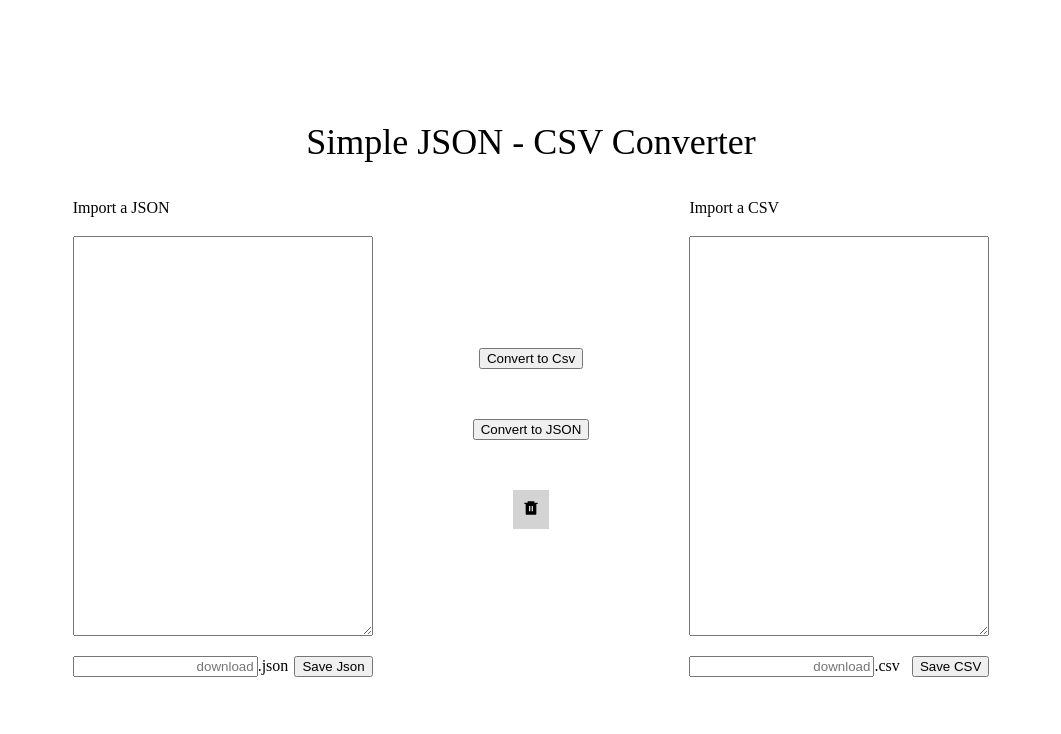
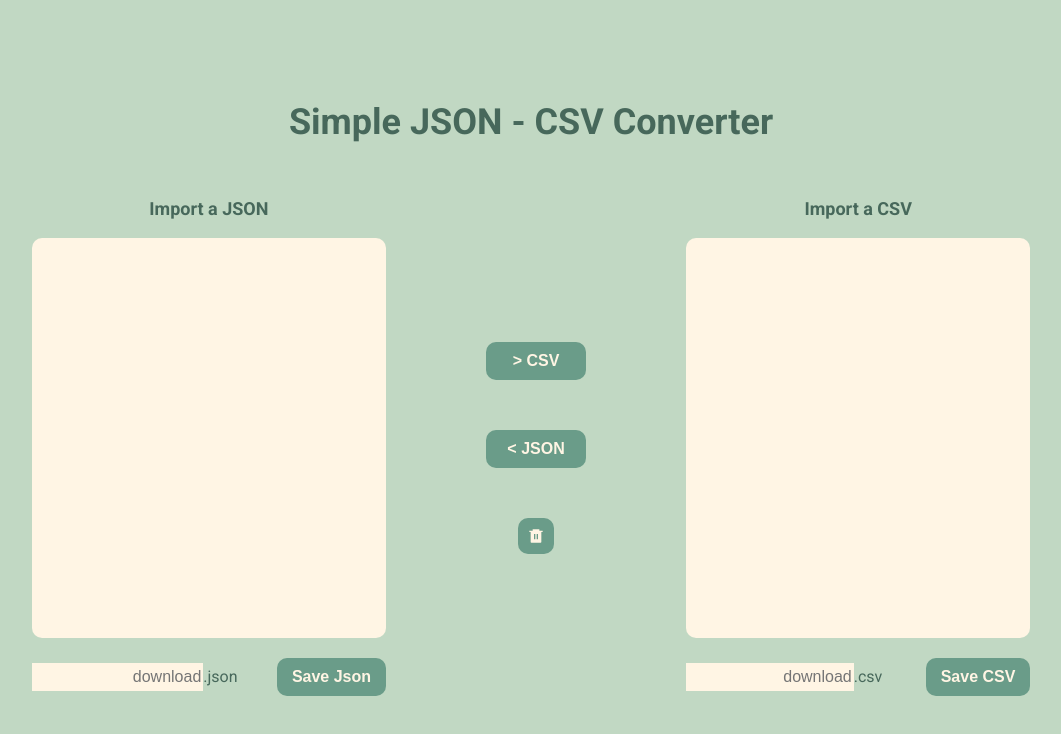
Before and after one commit to sandrarampal/JSONtoCSV-converter, a React (Vite) app: page / in a window 1280 px wide. Shown: the top 734 px of the page, without its empty margins (109-1170 px from the left). Built offline with nearby package versions, Linux system fonts and the light colour scheme.

Commit message:
css done

```diff
--- a/index.html
+++ b/index.html
@@ -4,6 +4,12 @@
     <meta charset="UTF-8" />
     <meta name="viewport" content="width=device-width, initial-scale=1.0" />
     <title>JSON-CSV Convertor</title>
+    <link rel="preconnect" href="https://fonts.googleapis.com" />
+    <link rel="preconnect" href="https://fonts.gstatic.com" crossorigin />
+    <link
+      href="https://fonts.googleapis.com/css2?family=Bangers&family=Comic+Neue:ital,wght@0,300;0,400;0,700;1,300;1,400;1,700&family=Kanit:ital,wght@0,100;0,200;0,300;0,400;0,500;0,600;0,700;0,800;0,900;1,100;1,200;1,300;1,400;1,500;1,600;1,700;1,800;1,900&family=Roboto:ital,wght@0,100..900;1,100..900&family=Rubik:ital,wght@0,300..900;1,300..900&display=swap"
+      rel="stylesheet"
+    />
   </head>
   <body>
     <div id="root"></div>
--- a/src/App.css
+++ b/src/App.css
@@ -7,6 +7,10 @@
   justify-content: center;
   align-items: center;
   height: 100vh;
+  background-color: #c1d8c3;
+  font-size: 16px;
+  color: #47685b;
+  font-family: Roboto, sans-serif;
 }
 
 section {
@@ -24,25 +28,31 @@
   display: flex;
   flex-direction: column;
   gap: 20px;
+  align-items: center;
 }
 .csv-div {
   display: flex;
   flex-direction: column;
+  align-items: center;
   gap: 20px;
 }
 
 .save-file {
   display: flex;
   justify-content: space-between;
+  align-items: center;
 }
 
 .save-file input {
   text-align: end;
+  width: 70%;
 }
 
 h1 {
   text-align: center;
   font-size: 36px;
+  font-weight: bold;
+  margin-bottom: 20px;
 }
 
 .buttons {
@@ -54,10 +64,44 @@
 }
 
 .buttons div {
-  background-color: lightgray;
+  background-color: #6a9c89;
   padding: 10px;
+  border-radius: 10px;
+  display: flex;
+  align-items: center;
+  transition: all 0.2s ease-in-out;
+  color: #fff5e4;
 }
 
 .buttons div:hover {
   cursor: pointer;
+  transform: scale(1.1);
 }
+
+input {
+  background-color: #fff5e4;
+  border: none;
+  padding: 5px 2px;
+  font-size: 16px;
+}
+
+.buttons button {
+  width: 100px;
+}
+
+button {
+  background-color: #6a9c89;
+  padding: 10px 15px;
+  border: none;
+  font-size: 16px;
+  border-radius: 10px;
+  font-weight: bold;
+  color: #47685b;
+  transition: all 0.2s ease-in-out;
+  color: #fff5e4;
+}
+
+button:hover {
+  cursor: pointer;
+  transform: scale(1.1);
+}
--- a/src/App.jsx
+++ b/src/App.jsx
@@ -200,8 +200,8 @@
         </div>
 
         <div className="buttons">
-          <Button onClick={handleConvertToCsv} content="Convert to Csv" />
-          <Button onClick={handleConvertToJson} content="Convert to JSON" />
+          <Button onClick={handleConvertToCsv} content="> CSV" />
+          <Button onClick={handleConvertToJson} content="< JSON" />
           <div onClick={handleClear}>
             <RiDeleteBin6Fill />
           </div>
@@ -210,7 +210,7 @@
         <div className="csv-div">
           <FileUploader
             onChange={handleFileCsvChange}
-            id="fileUpload"
+            id="fileUploadCsv"
             accept=".csv"
             title="CSV"
           />
--- a/src/components/FileUploader/FileUploader.css
+++ b/src/components/FileUploader/FileUploader.css
@@ -1,3 +1,13 @@
 .file-upload input {
   display: none;
 }
+
+.file-upload label:hover {
+  cursor: pointer;
+  color: #6a9c89;
+}
+
+.file-upload label {
+  font-weight: bold;
+  font-size: 18px;
+}
--- a/src/components/InputArea/InputArea.css
+++ b/src/components/InputArea/InputArea.css
@@ -1,5 +1,13 @@
 textarea {
-  width: 300px;
+  width: 100%;
   height: 400px;
-  padding: 7px;
+  padding: 12px;
+  background-color: #fff5e4;
+  resize: none;
+  border-radius: 10px;
+  border: none;
 }
+
+textarea:focus {
+  outline: none;
+}
```
